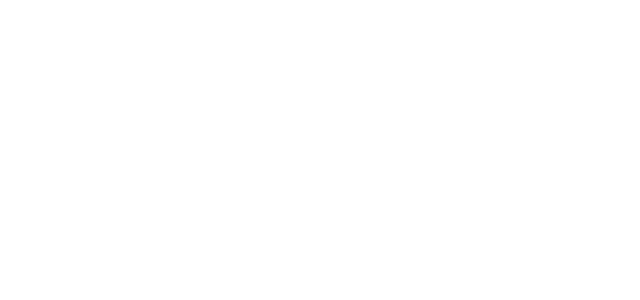
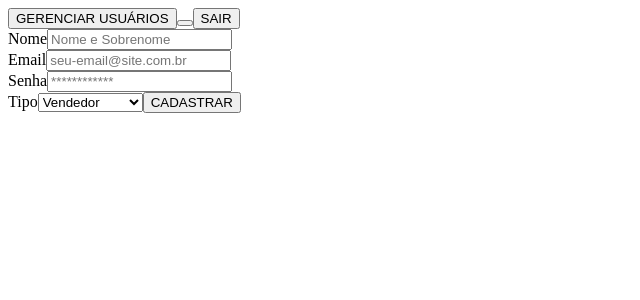
Before and after one commit to RafaelVetrano/projeto-drink-delivery, a React (Create React App) app in the folder front-end/: page /admin/manage in a window 1280 px wide. Before the commit this address had no page. Shown: the top 300 px of the page, without its empty margins (0-640 px from the left). Built offline with nearby package versions, Linux system fonts and the light colour scheme.

Commit message:
add pagina de admin

```diff
--- a/front-end/src/App.js
+++ b/front-end/src/App.js
@@ -10,6 +10,7 @@
 import OrderDetails from './Pages/OrderDetails';
 import HomeSeller from './Pages/HomeSeller';
 import SaleOrderDetails from './Pages/SellerOrderDetails';
+import HomeAdmin from './Pages/HomeAdmin';
 
 function App() {
   return (
@@ -21,6 +22,7 @@
         <Route exact path="/customer/products" element={ <Products /> } />
         <Route exact path="/seller/orders/:id" element={ <SaleOrderDetails /> } />
         <Route exact path="/seller/orders" element={ <HomeSeller /> } />
+        <Route exact path="/admin/manage" element={ <HomeAdmin /> } />
         <Route exact path="/register" element={ <Register /> } />
         <Route exact path="/login" element={ <Login /> } />
         <Route exact path="/" element={ <Home /> } />
--- a/front-end/src/Components/Header/index.js
+++ b/front-end/src/Components/Header/index.js
@@ -6,7 +6,7 @@
 
 function Header(props) {
   const { name } = useContext(AppContext);
-  const { orderPageRoute } = props;
+  const { orderPageRoute, text } = props;
 
   const navigate = useNavigate();
 
@@ -25,16 +25,23 @@
 
   return (
     <header id="RegisterComponent">
-      <Button
+      { text === 'PRODUTOS' ? <Button
         testId="customer_products__element-navbar-link-products"
-        text="PRODUTOS"
+        text={ text }
         exec={ productsPage }
-      />
-      <Button
+      /> : null }
+
+      { text === 'PEDIDOS' ? <Button
         testId="customer_products__element-navbar-link-orders"
-        text="PEDIDOS"
+        text={ text }
         exec={ orderPage }
-      />
+      /> : null }
+
+      { text === 'GERENCIAR USUÁRIOS' ? <Button
+        testId="customer_products__element-navbar-link-orders"
+        text={ text }
+        exec={ () => console.log('catapoing') }
+      /> : null }
       <Button
         testId="customer_products__element-navbar-user-full-name"
         text={ `${name}` }
@@ -50,6 +57,7 @@
 
 Header.propTypes = {
   orderPageRoute: PropTypes.string.isRequired,
+  text: PropTypes.string.isRequired,
 };
 
 export default Header;
--- a/front-end/src/Pages/Checkout/index.js
+++ b/front-end/src/Pages/Checkout/index.js
@@ -64,6 +64,7 @@
     <div>
       <Header
         orderPageRoute="/customer/orders"
+        text="PRODUTOS"
       />
       <div>
         <h2>Finalizar Pedido</h2>
--- /dev/null
+++ b/front-end/src/Pages/HomeAdmin/index.js
@@ -0,0 +1,48 @@
+import Header from '../../Components/Header';
+import Input from '../../Components/Input';
+import Button from '../../Components/Button';
+
+function HomeAdmin() {
+  return (
+    <div>
+      <Header text="GERENCIAR USUÁRIOS" />
+      <span data-testid="admin_manage__element-invalid-register" />
+      <form>
+        <Input
+          lable="Nome"
+          placeholder="Nome e Sobrenome"
+          type="text"
+          testId="admin_manage__input-name"
+        />
+        <Input
+          lable="Email"
+          placeholder="seu-email@site.com.br"
+          type="text"
+          testId="admin_manage__input-email"
+        />
+        <Input
+          lable="Senha"
+          placeholder="************"
+          type="text"
+          testId="admin_manage__input-password"
+        />
+        <label htmlFor="select_user_type">
+          Tipo
+          <select id="select_user_type" data-testId="admin_manage__select-role">
+            <option value="seller">Vendedor</option>
+            <option value="user">Usuario</option>
+            <option value="admin">Administrador</option>
+          </select>
+        </label>
+        <Button
+          text="CADASTRAR"
+          testId="admin_manage__button-register"
+          exec={ () => console.log('catapimbas') }
+        />
+      </form>
+
+    </div>
+  );
+}
+
+export default HomeAdmin;
--- a/front-end/src/Pages/HomeSeller/index.js
+++ b/front-end/src/Pages/HomeSeller/index.js
@@ -18,6 +18,7 @@
     <div>
       <Header
         orderPageRoute="/seller/orders"
+        text="PEDIDOS"
       />
       <div>
         { sales.map((item, index) => (<SaleCard
--- a/front-end/src/Pages/Login/index.js
+++ b/front-end/src/Pages/Login/index.js
@@ -18,15 +18,16 @@
   useEffect(() => {
     const request = async () => {
       const hasLogin = JSON.parse(localStorage.getItem('user'));
-      const response = await fetch('http://localhost:3001/login');
+      const response = await fetch('http://localhost:3001/users');
       const data = await response.json();
       if (hasLogin) {
         const user = data.find((item) => item.email === hasLogin.email);
         if (user) {
           const { role, name } = user;
           setName(name);
-          if (role === 'customer') navigate('/customer/products');
+          if (role === 'administrator') navigate('/admin/manage');
           if (role === 'seller') navigate('/seller/orders');
+          navigate('/customer/products');
         }
       }
     };
@@ -55,6 +56,7 @@
       localStorage.setItem('carrinho', JSON.stringify([]));
       if (role === 'customer') navigate('/customer/products');
       if (role === 'seller') navigate('/seller/orders');
+      if (role === 'administrator') navigate('/admin/manage');
     }
   };
 
--- a/front-end/src/Pages/OrderDetails/index.js
+++ b/front-end/src/Pages/OrderDetails/index.js
@@ -42,6 +42,7 @@
     <div>
       <Header
         orderPageRoute="/customer/orders"
+        text="PEDIDOS"
       />
       <div>
         <h2>Detalhes do Pedido</h2>
--- a/front-end/src/Pages/Products/index.js
+++ b/front-end/src/Pages/Products/index.js
@@ -28,6 +28,7 @@
     <div>
       <Header
         orderPageRoute="/customer/orders"
+        text="PRODUTOS"
       />
       <div>
         { bebidas.map((bebida, index) => (
--- a/front-end/src/Pages/SellerOrderDetails/index.js
+++ b/front-end/src/Pages/SellerOrderDetails/index.js
@@ -42,6 +42,7 @@
     <div>
       <Header
         orderPageRoute="/seller/orders"
+        text="PEDIDOS"
       />
       <div>
         <h2>Detalhes do Pedido</h2>
--- a/front-end/src/Pages/customerOrder/index.js
+++ b/front-end/src/Pages/customerOrder/index.js
@@ -18,6 +18,7 @@
     <div>
       <Header
         orderPageRoute="/customer/orders"
+        text="PRODUTOS"
       />
       <div>
         {sales.map((s) => (
```
